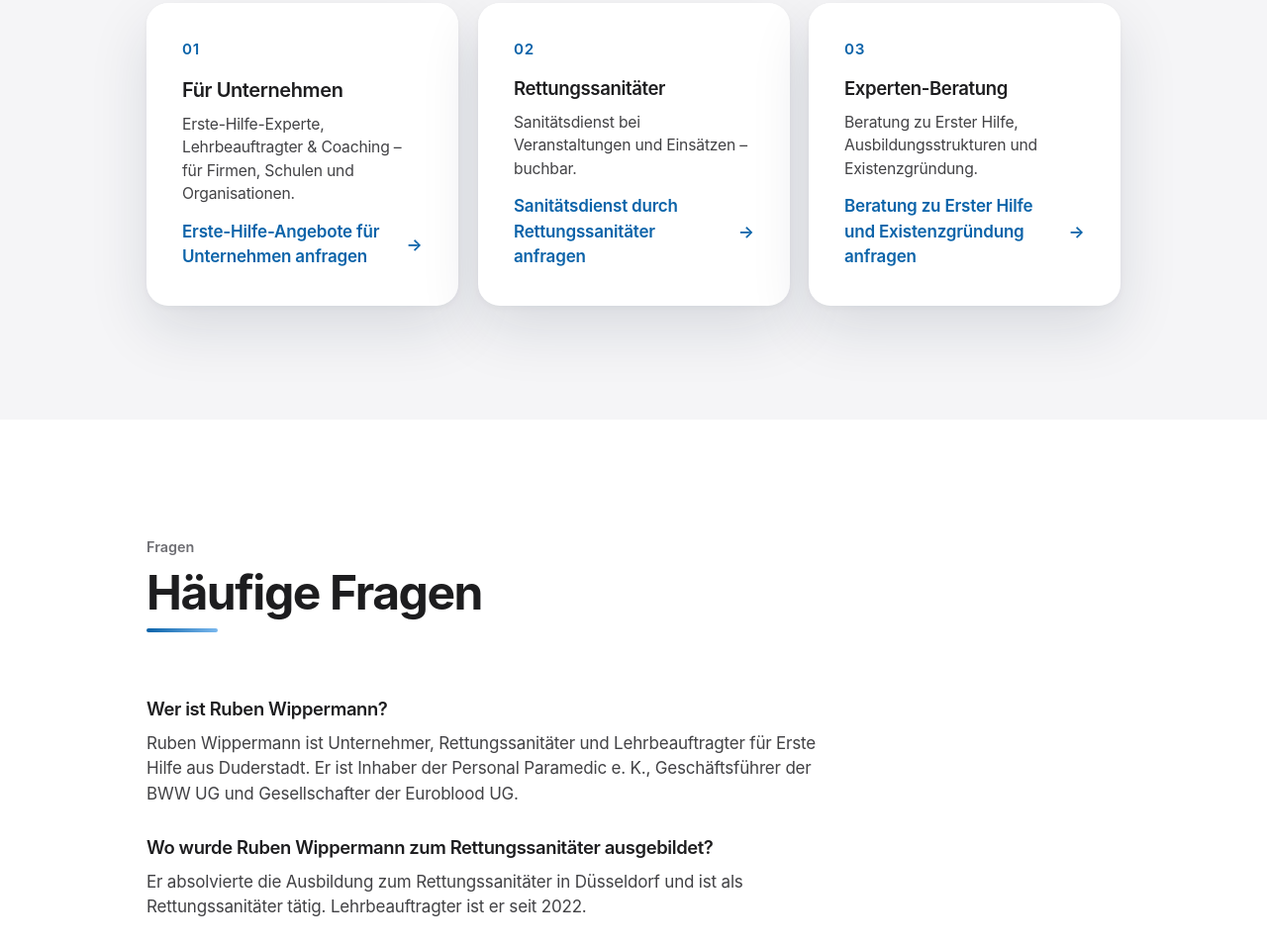
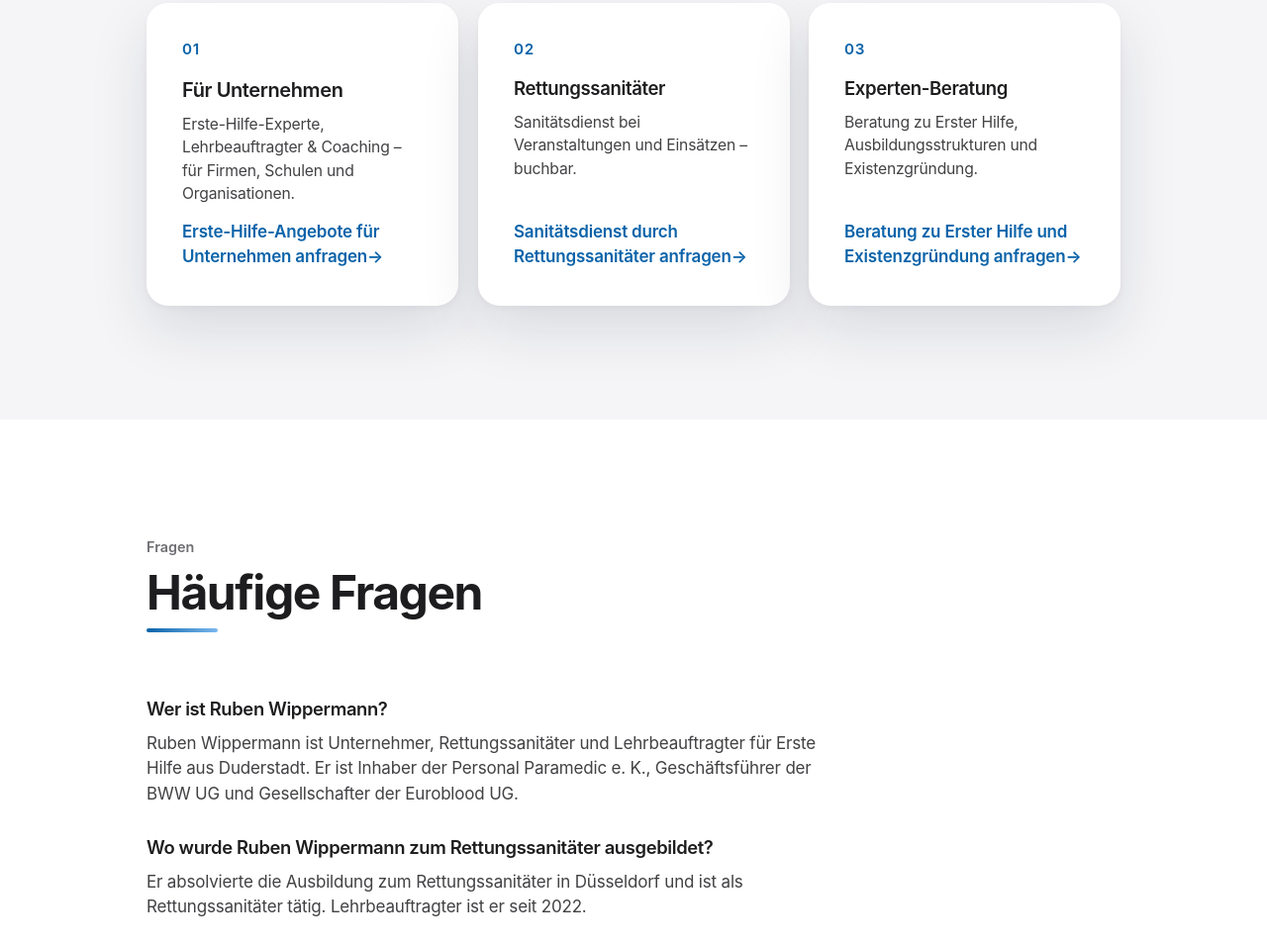
Before and after one commit to RubenWippermann/Ruben-Wippermann, a plain HTML site: page index.html in a window 1280 px wide. Shown: the part 4703-5658 px from the top of the page at 99% size. Drawn offline with Linux system fonts and the light colour scheme.

Commit message:
RW-Touch 18.11.: 'Mehr'-Links in den Angebotskarten bleiben inline-block (Pfeil direkt hinter dem Text), nur Mindesthoehe 44 px bleibt
Co-Authored-By: Claude Sonnet 5.5 <noreply@anthropic.com>

```diff
--- a/apple.css
+++ b/apple.css
@@ -667,4 +667,4 @@ section p a:not(.btn):not(.more), section li a:not(.btn):not(.more), .legal a, .
 
 /* RW-Touch 18.11.: Tippflaeche >= 44 px auch ueber 1024 px (bisher nur bis 1024 px in site.css): Logo-Link, "Mehr"-Links, Zurueck-Link der Rechtsseiten */
 .brand, .more, .legal .back, .offer-card .more { min-height: 44px; }
-.more, .legal .back, .offer-card .more { display: inline-flex; align-items: center; }
+.more, .legal .back { display: inline-flex; align-items: center; }
```
